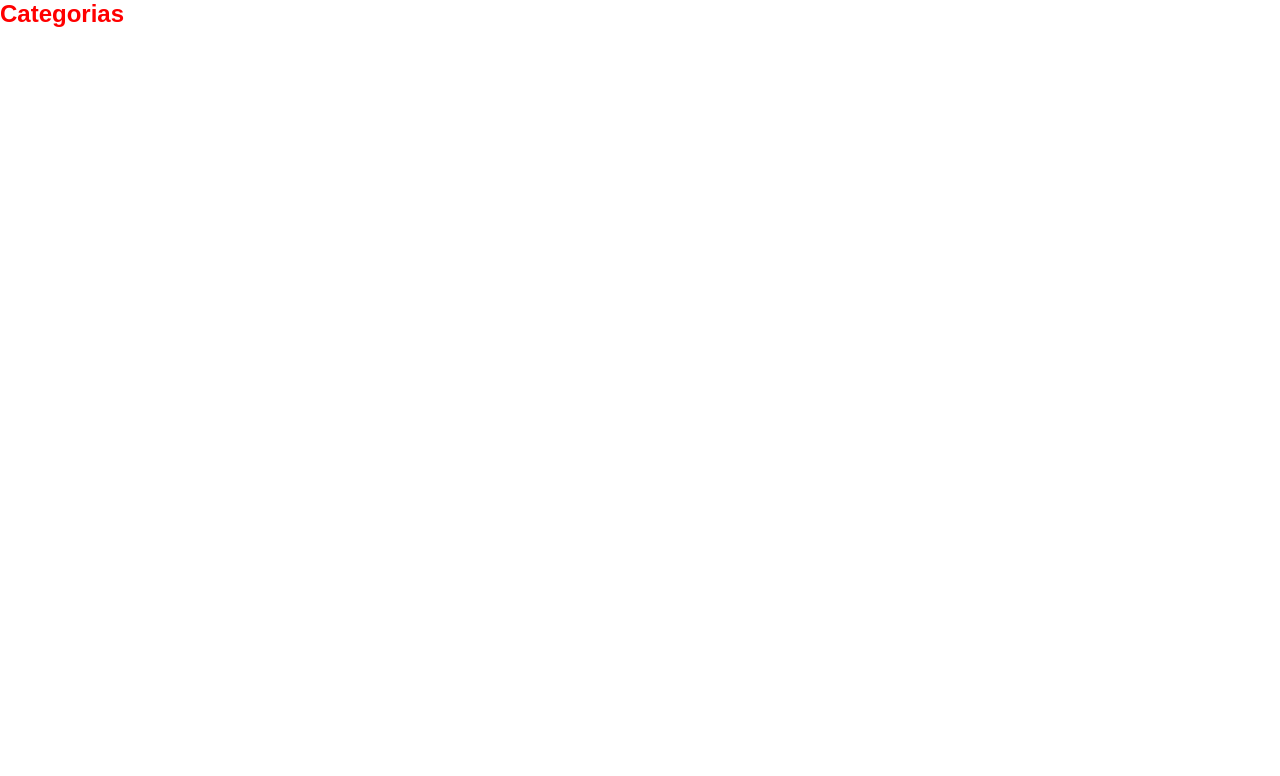
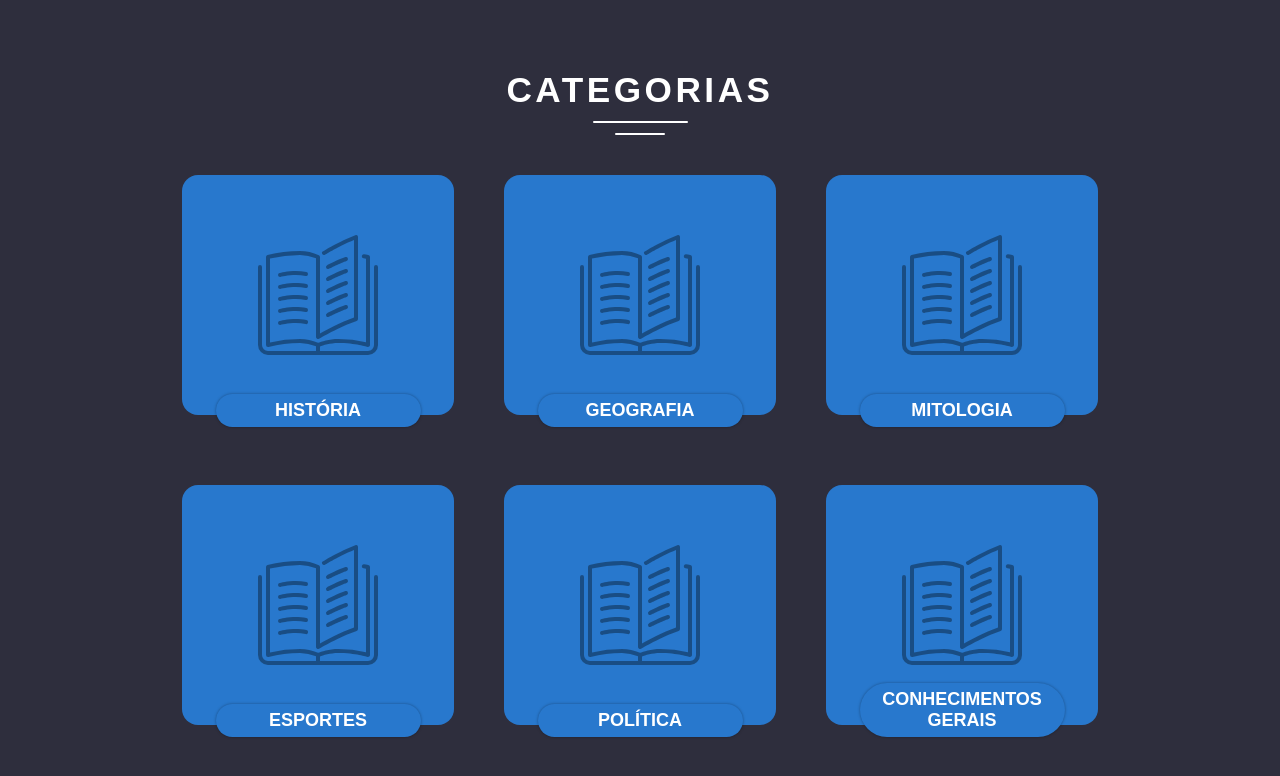
Before and after one commit to XxWexX5/discipline-questions, a React (Create React App) app: page / in a window 1280 px wide. Shown: the top 776 px of the page. Built offline with nearby package versions, Linux system fonts and the light colour scheme; a web font is replaced by a local one.

Commit message:
[ FEATURE ] Creating component module-subject.

```diff
--- /dev/null
+++ b/src/components/ModuleSubject/index.tsx
@@ -0,0 +1,25 @@
+import React from 'react';
+
+import { WrapperModuleSubject } from './styles';
+
+import IconBook from '../../assets/images/icon-book.svg';
+
+interface ModuleSubjectProps {
+    titleModule: string
+}
+
+function ModuleSubject(props: ModuleSubjectProps) {
+    return(
+        <WrapperModuleSubject>
+            <main className="main">
+                <img src={IconBook} className="image image-book" alt="Ícone de livro"/>
+            </main>
+
+            <footer className="footer">
+                <strong className="title-module">{props.titleModule || ''}</strong>
+            </footer>
+        </WrapperModuleSubject>
+    );
+}
+
+export default ModuleSubject;
--- /dev/null
+++ b/src/components/ModuleSubject/styles.tsx
@@ -0,0 +1,53 @@
+import styled from 'styled-components';
+
+export const WrapperModuleSubject = styled.div`
+    background-color: #2878CD;
+    min-width: 17em;
+    min-height: 15em;
+    display: flex;
+    justify-content: center;
+    align-items: center;
+    border-radius: 1em;
+    cursor: pointer;
+    transition: .35s box-shadow ease-in-out;
+    position: relative;
+
+    &:hover {
+        box-shadow: 5px 5px 45px rgb(40, 120, 205, .35);
+    }
+
+    .main {
+        height: 100%;
+        width: 100%;
+        display: flex;
+        align-items: center;
+        justify-content: center;
+
+        .image {
+            max-width: 120px;
+            width: 100%;
+            margin: 0 auto;
+        }
+    }
+
+    .footer {
+        background-color: #2878CD;
+        border-radius: 2em;
+        bottom: -12px;
+        box-shadow: 0 0 3px rgba(0, 0, 0, .35);
+        left: 0;
+        margin: auto;
+        max-width: 205px;
+        padding: .35em 0;
+        position: absolute;
+        right: 0;
+        text-align: center;
+        width: 100%;
+
+        .title-module {
+            color: #FFFFFF;
+            font-size: 18px;
+            text-transform: uppercase;
+        }
+    }
+`;
--- a/src/pages/Categories/index.tsx
+++ b/src/pages/Categories/index.tsx
@@ -2,12 +2,44 @@ import React from 'react';
 
 import { WrapperCategories } from './styles';
 
+import ModuleSubject from '../../components/ModuleSubject';
+
 function Categories() {
     return(
-        <WrapperCategories color="#F00">
-            <header className="header">
-                <h2 className="title">Categorias</h2>
-            </header>
+        <WrapperCategories>
+            <div className="container">
+                <header className="header">
+                    <h2 className="title">Categorias</h2>
+                </header>
+
+                <main className="main">
+                    <div className="row">
+                        <div className="col">
+                            <ModuleSubject titleModule="História" />
+                        </div>
+
+                        <div className="col">
+                            <ModuleSubject titleModule="Geografia" />
+                        </div>
+
+                        <div className="col">
+                            <ModuleSubject titleModule="Mitologia" />
+                        </div>
+
+                        <div className="col">
+                            <ModuleSubject titleModule="Esportes" />
+                        </div>
+
+                        <div className="col">
+                            <ModuleSubject titleModule="Política" />
+                        </div>
+
+                        <div className="col">
+                            <ModuleSubject titleModule="Conhecimentos Gerais" />
+                        </div>
+                    </div>
+                </main>
+            </div>
         </WrapperCategories>
     );
 }
--- a/src/pages/Categories/styles.tsx
+++ b/src/pages/Categories/styles.tsx
@@ -1,5 +1,59 @@
 import styled from 'styled-components';
 
 export const WrapperCategories = styled.div`
-    color: ${ props => props.color };
+    align-items: center;
+    background-color: #2E2E3D;
+    display: flex;
+    height: 100%;
+    justify-content: center;
+    min-height: 100vh;
+    width: 100%;
+
+    .row {
+        align-items: center;
+        flex-wrap: wrap;
+        justify-content: center;
+
+        .col {
+            margin: 35px 25px;
+        }
+    }
+
+    .header {
+        padding: 1.85em 0;
+        text-align: center;
+        width: 100%;
+
+        .title {
+            color: #FFFFFF;
+            display: inline;
+            font-size: 2.2rem;
+            letter-spacing: .1em;
+            position: relative;
+            text-transform: uppercase;
+
+            &:before,
+            &:after {
+                background-color: #FFFFFF;
+                border-radius: 1em;
+                content: '';
+                height: 2px;
+                left: 0;
+                margin: auto;
+                position: absolute;
+                right: 0;
+                width: 100%;
+            }
+
+            &:before {
+                bottom: -.4em;
+                max-width: 95px;
+            }
+
+            &:after {
+                bottom: -.73em;
+                max-width: 50px;
+            }
+        }
+    }
 `;
--- a/src/styles/global.tsx
+++ b/src/styles/global.tsx
@@ -27,7 +27,7 @@ export default createGlobalStyle`
         font-family: leelawadee, Arial, Helvetica, sans-serif;
     }
 
-    html, body, #root {
+    html, body, #root, .container {
         min-height: 100%;
     }
 
@@ -42,4 +42,14 @@ export default createGlobalStyle`
     em, i {
         font-weight: 200;
     }
+
+    .container {
+        width: 100%;
+        max-width: 62em;
+        margin: 0 auto;
+    }
+
+    .row {
+        display: flex;
+    }
 `;
```
Also changed, not shown: src/assets/images/icon-book.svg (added).
